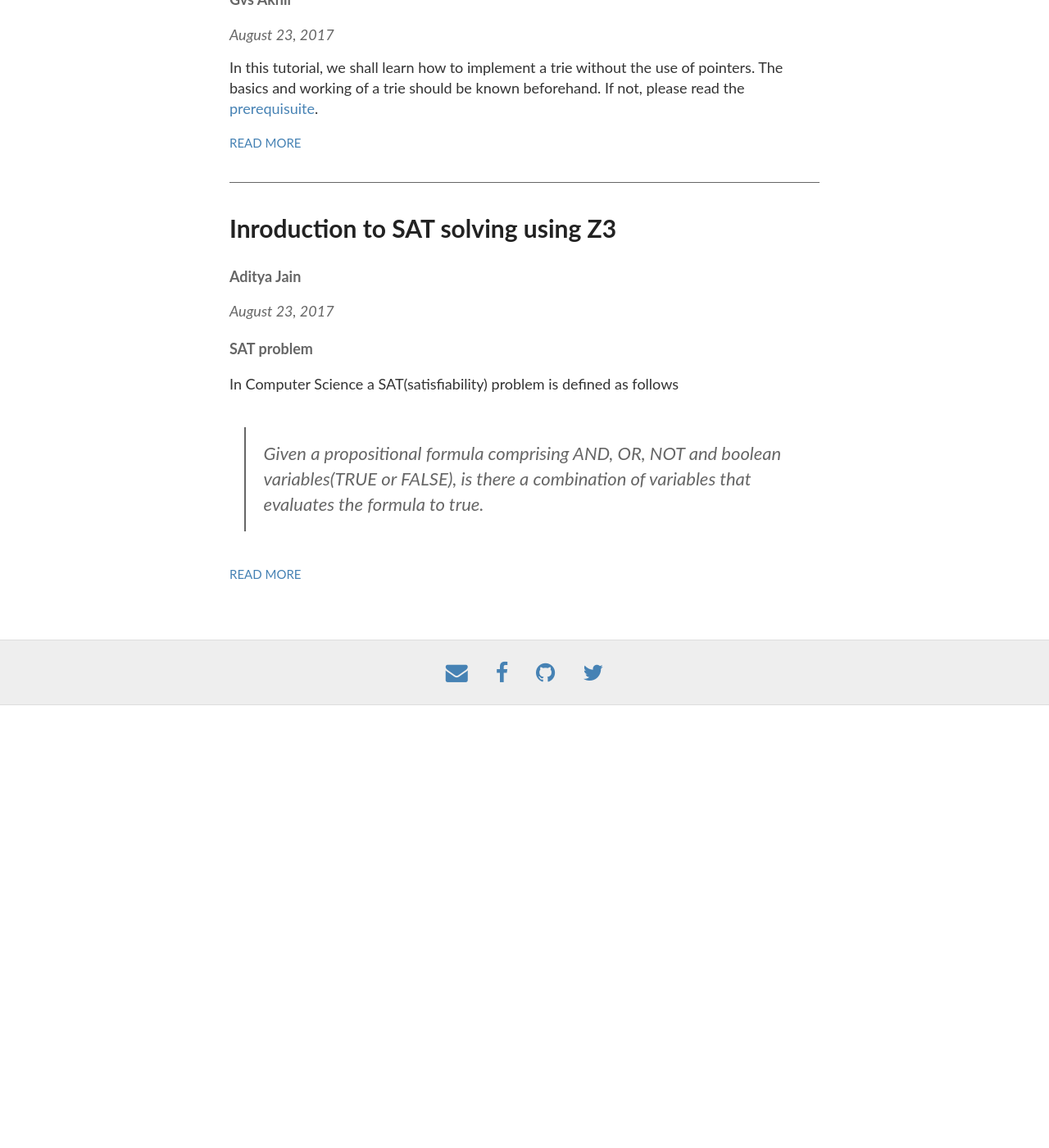
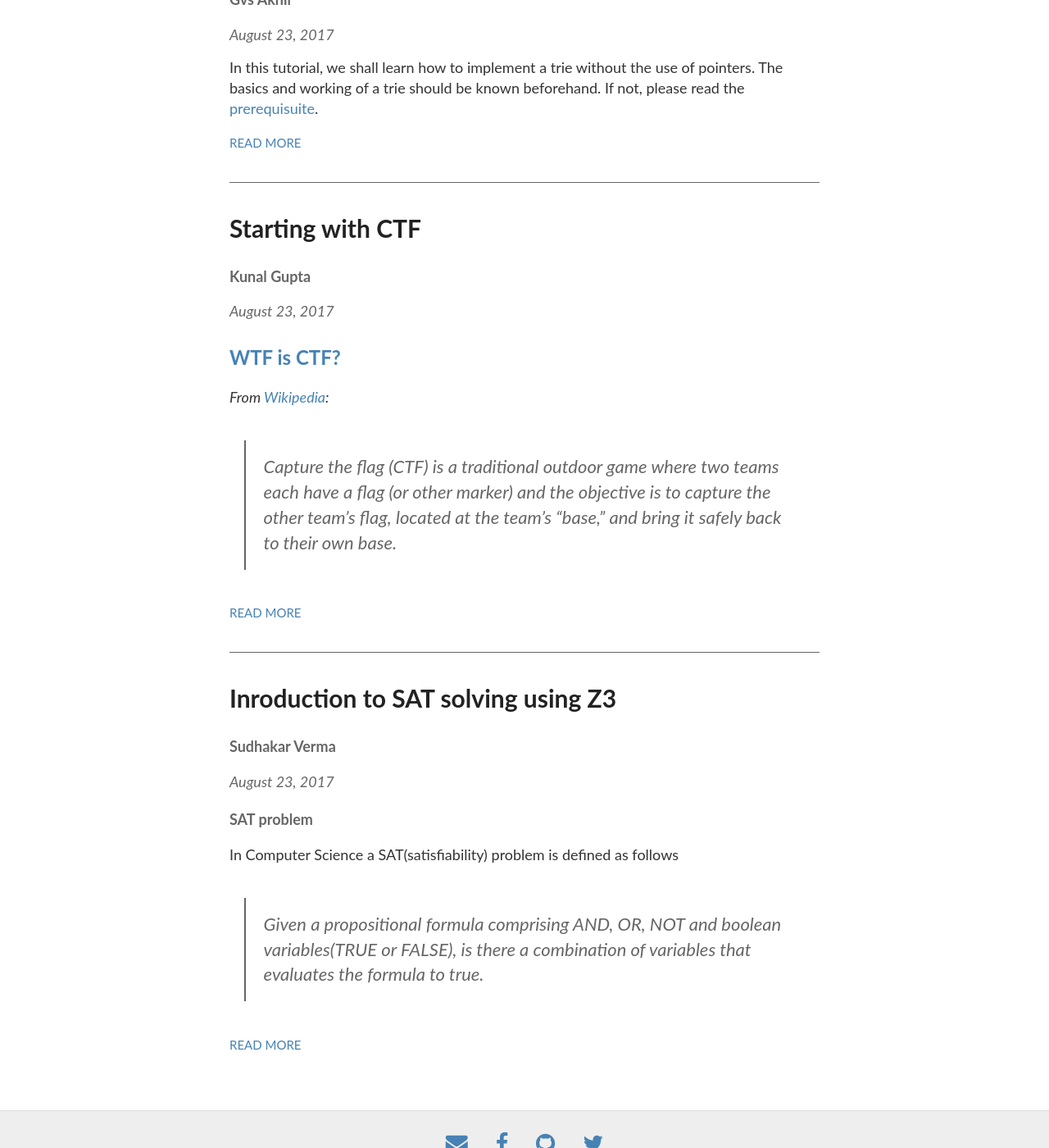
Before and after one commit to PClubIITI/blog, a Jekyll site: the page built from index.html, in a window 1280 px wide and 1400 px high, scrolled down 532 px. Shown: the whole window at 82% size. Built offline with Jekyll 4.4.1, drawn with Linux system fonts in a browser that asks for light colours; before the commit the page ends 1392 px from its top, so only the background shows below that; some of the changed lines change nothing that is shown.

Commit message:
Added Article

````diff
--- a/_posts/2017-09-09-Inroduction-toSAT-solving.md
+++ b/_posts/2017-09-09-Inroduction-toSAT-solving.md
@@ -4,7 +4,7 @@ layout: post
 title: "Inroduction to SAT solving using Z3"
 description: "Little theory you should get (or maybe not)"
 date: 2017-08-23
-author: "Aditya Jain"
+author: "Sudhakar Verma"
 tags: [tech, code, tutorial]
 comments: true
 share: true
--- /dev/null
+++ b/_posts/2017-09-09-ctf-intro.md
@@ -0,0 +1,133 @@
+---
+
+layout: post
+title: "Starting with CTF"
+description: "An intro to CTF's"
+date: 2017-08-23
+author: "Kunal Gupta"
+tags: [tech, code, tutorial]
+comments: true
+share: true
+---
+
+
+## [WTF is CTF?](https://ctftime.org/ctf-wtf/)
+*From [Wikipedia](https://en.wikipedia.org/wiki/Capture_the_flag):*
+> Capture the flag (CTF) is a traditional outdoor game where two teams each have a flag (or other marker) and the objective is to capture the other team's flag, located at the team's "base," and bring it safely back to their own base.
+
+Security CTFs are somewhat similar competitions, where multiple teams/players obtain flags (which further fetch points) either by securing their systems or conducting and preventing computer security related attacks.
+
+There are many famous events which hold CTFs like [DEFCON](https://en.wikipedia.org/wiki/DEF_CON) (the world's largest hacker conventions) being the most prominent one. The NYU-CSAW (Cyber Security Awareness Week) is the largest student cyber-security contest. Many other companies and organisations like Google and TrendMicro also host CTFs.
+
+## Why CTF?
+
+### Hacking :computer:
+CTFs are basically educational (and really fun) exercises in order to give experience in computer security (and thus computer hacking), which is a prime issue today. We all have heard about the WannaCry and Petya Ransomware which have taken over many industries incurring losses.
+
+### It's fun and interesting
+You will definitely find CTFs interesting if you are interested in any of the following:
+
+1. The internet and securing yourself on it; website/webapp designing.
+2. Reverse engineering stuff and then modifying to see if it works.
+3. Messing around with things and making them work they are not supposed to, like entering a character on a friends's C program when it asks for an integer and then it goes into an infinite loop.
+4. Mathematics! Yes, cryptography and many challenges require mathematical knowledge to solve them.
+5. Tinkering around with your computer and trying to see how things work.
+
+### Money :moneybag:
+Since Cyber Security is a major growing concern, there is a demand of computer security experts in the real world.
+
+`Demand = Jobs = Money for People who take up those jobs`
+
+Also there are various bug bounty programs organised by companies and organisations like Google, Facebook, and recently Tor which award money to people who find bugs in their systems.
+## What are the challenges/problems like?
+
+The two main types are:
+* **Jeopardy-style**: Challenges related to different categories with varying difficulties and points need to be solved and submitted to progress up the leaderboard.
+* **Attack/Defense**: Each team is given a machine on an isolated network. The teams then need to defend their machines and attack the others to obtain flags to earn points.
+
+Some of the categories of the problems are (just a broad classification):
+
+1. **Web** - These challenges are mainly web app related. You may be given a URL and you may have to do an SQL Injection or bypass authentication or perform an XSS or CSRF.
+2. **Reversing** - These generally provide an executable which implements an algorithm or certain check on your input or a secret key. If you are able to understand the algorithm/check and reverse-engineer it to get back the secret key - which is generally the flag, you have successfully solved it.
+3. **Pwning** - Similar to reversing, you are provided an executable program but along with a server IP and port runnig the same program. You need to exploit the program to gain remote access or hijack it's control flow so as to read the flag on the server. These range may range from simple buffer overflows to very advanced exploits.
+4. **Cryptography** - As the name suggests, ranges attacking cipher techniques or weak cryptographic algorithms to very advanced stuff.
+5. **Miscellaneous** - Everything not in the above categories. These may include things like steganography (hiding data in images, audio, etc.) and forensics, programming challenges, network sniffing, etc.
+
+You can loosely correlate the types of problems with the respective interest [above](#its-fun-and-interesting).
+
+## Where to start?
+
+Be sure to learn a little about linux utilities like:
+* `file` : Use it to know what type a given file is.
+* `cat` : Print contents of a file.
+* `strings` : Use it to print all strings/printable characters in a file.
+* `grep` : Use it to print specific lines matching a given string or pattern from the input. (Use the `|` character - one above the enter key, to redirect output from one command [like `cat`] to another [like `grep`]. E.g. `cat main.c | grep hello` will show all lines in `main.c` containing `hello`).
+
+You can start practicing on the following sites to kick-off:
+
+* [Backdoor](https://backdoor.sdslabs.co/) : IIT Roorkee's CTF platform with n00bCTF being an event aimed especially for beginners. Checkout previous years' n00bCTF problems for [2017](https://backdoor.sdslabs.co/competitions/n00b17CTF/), [2016](https://backdoor.sdslabs.co/competitions/n00b16CTF/), and [2015](https://backdoor.sdslabs.co/competitions/n00b15CTF/). You can also go to tags and sort by category or CTF.
+* [Root Me](https://www.root-me.org/) : Consists of many practice problems and learning resources grouped by categories and arranged by difficulty level.
+* [We Chall](http://www.wechall.net/) : Contains a lot of challenges as well as an overview of popular challenge sites.
+* [CTF Field Guide](https://trailofbits.github.io/ctf)
+* [http://captf.com/practice-ctf/](http://captf.com/practice-ctf/)
+
+[CTF-Time](https://ctftime.org/) is a great place to know about upcoming and past CTF events.
+
+If you are ever stuck on a challenge for a lot of time or cannot figure it out even after reading the required resources, the write-ups for many problems are easily available on the internet or you can discuss with others and us as well!
+
+## A sample problem.
+
+Here's a very simple exercise.
+> Given this file, you need to submit a flag from it.
+> <form onsubmit="var flag=document.getElementById('flag');if(flag.value=='flag{Example_Flag}'){flag.style='border:2px solid green';alert('Correct Flag!');}else{flag.style='border:2px solid orangered';alert('Wrong Flag!');};return false;">
+> <input id="flag" type="text" placeholder="Enter Flag Here" required autocomplete="off" />
+> </form>
+
+Let's open up the terminal and run the `file` command.
+
+```console
+$ file example
+example: ELF 32-bit LSB shared object, Intel 80386, version 1 (SYSV)
+```
+[ELF](https://en.wikipedia.org/wiki/Executable_and_Linkable_Format) is used for executable files under linux.
+So we try to run it.
+
+```console
+$ chmod +x example #Give it executable permissions
+$ ./example
+$
+```
+
+We get no output, so we do a `strings` on it.
+
+```console
+$ strings example
+/lib/ld-linux.so.2
+libc.so.6
+_IO_stdin_used
+-- A lot of strings --
+flag{Example_Flag}       #Here's the flag
+-- A lot of strings --
+.data
+.bss
+.comment
+```
+You can also get only the line containing the word `flag` by:
+
+```console
+$ strings example | grep flag
+flag{Example_Flag}
+```
+Try entering the flag [here](#a-sample-problem), it accepts it!
+
+### The code
+
+The C-Code for the above problem is given below, you can tinker with it:
+```c
+int main(){
+	char *flag="flag{Example_Flag}";
+	return 0;
+}
+```
+
+Happy Hacking!
````
Also changed, not shown: 6 other files.
